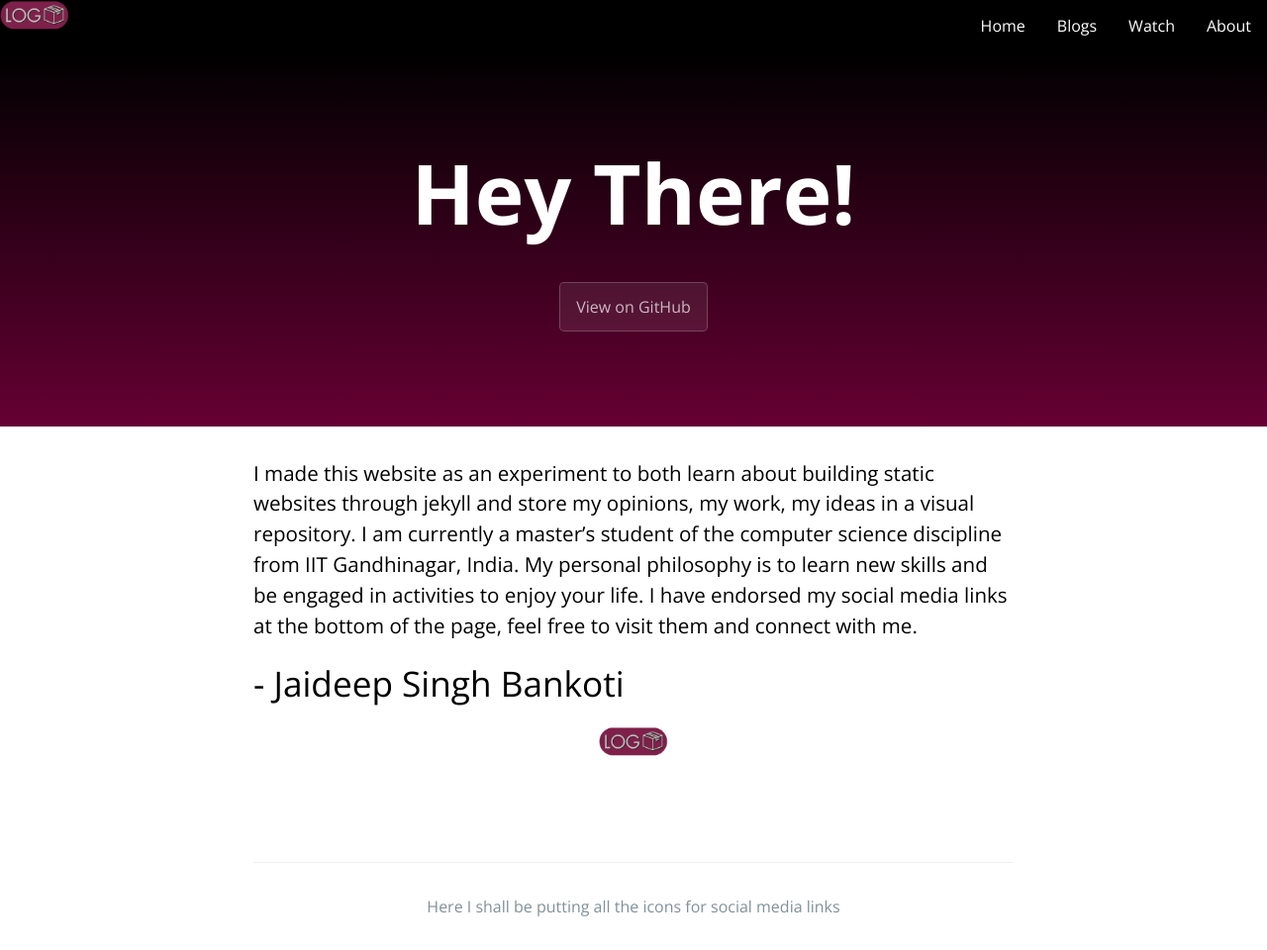
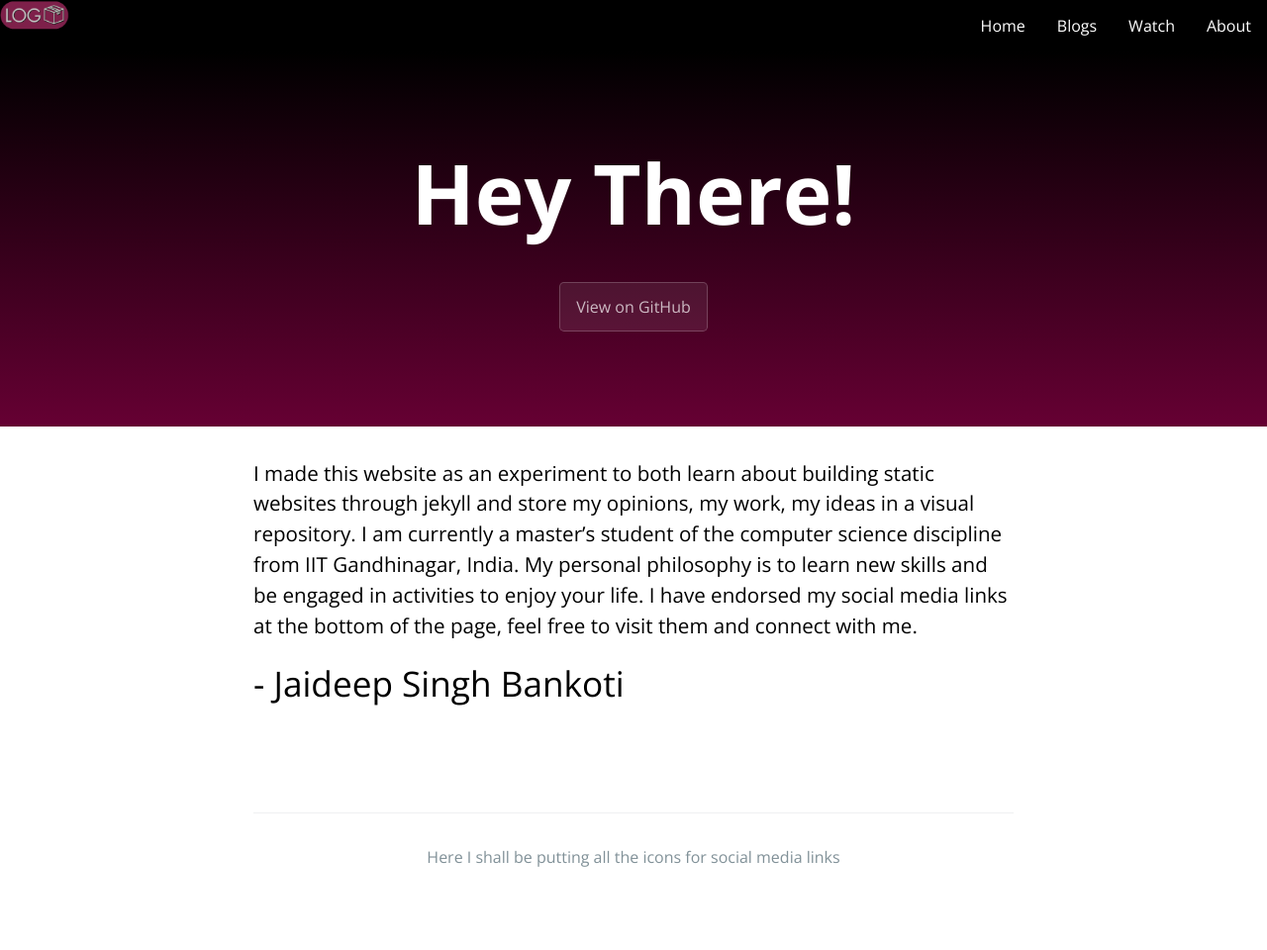
Before and after one commit to jaideepbankoti/logbox, a Jekyll site: the page built from about.md, in a window 1280 px wide. Shown: the whole page at 99% size. Built offline with Jekyll 4.4.1, drawn with Linux system fonts in a browser that asks for light colours; after the commit the page ends 910 px from its top, so only the background shows below that.

Commit message:
Update about.md

```diff
--- a/about.md
+++ b/about.md
@@ -7,6 +7,3 @@ permalink: /about
 
 ### I made this website as an experiment to both learn about building static websites through jekyll and store my opinions, my work, my ideas in a visual repository. I am currently a master's student of the computer science discipline from IIT Gandhinagar, India. My personal philosophy is to learn new skills and be engaged in activities to enjoy your life. I have endorsed my social media links at the bottom of the page, feel free to visit them and connect with me.
 # - Jaideep Singh Bankoti
-<p align="center">
-<img src="https://github.com/jaideepbankoti/logbox/blob/gh-pages/assets/img/logbox2.png" width="70px">
-</p>
```
